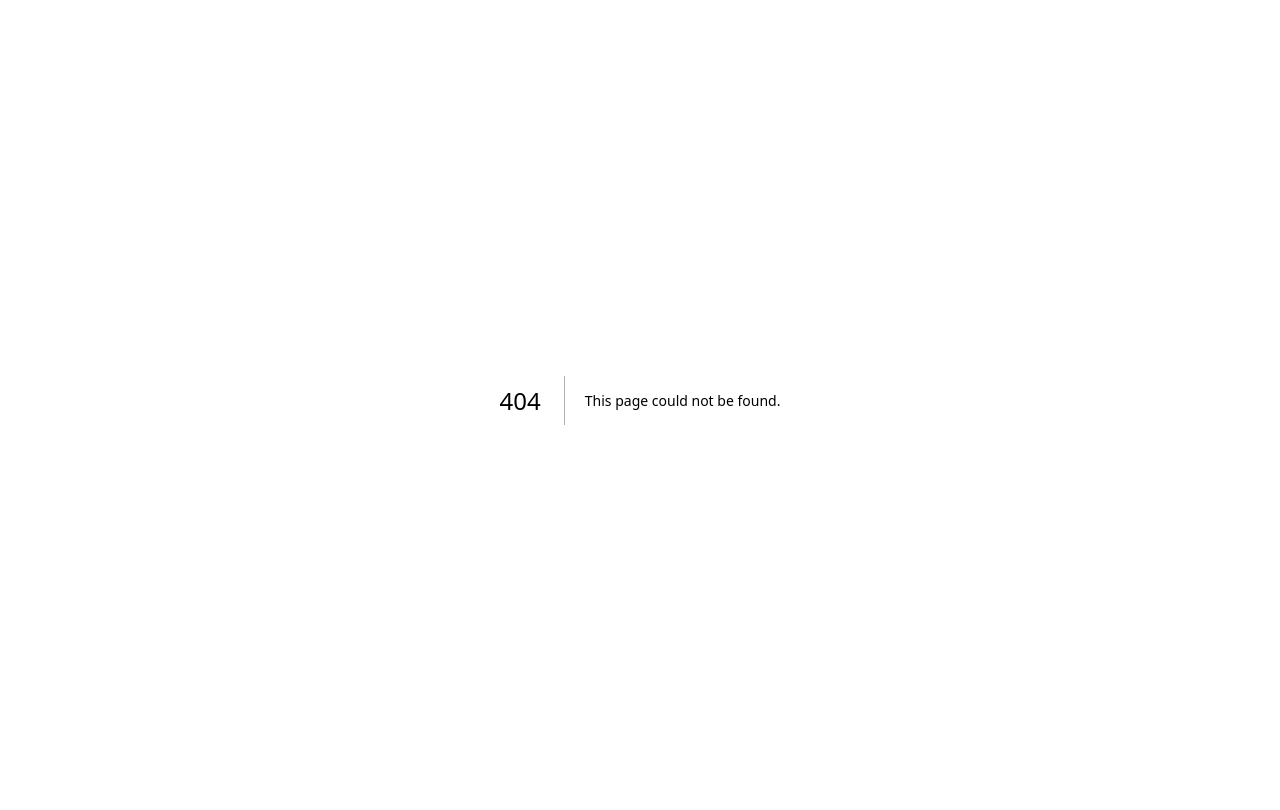
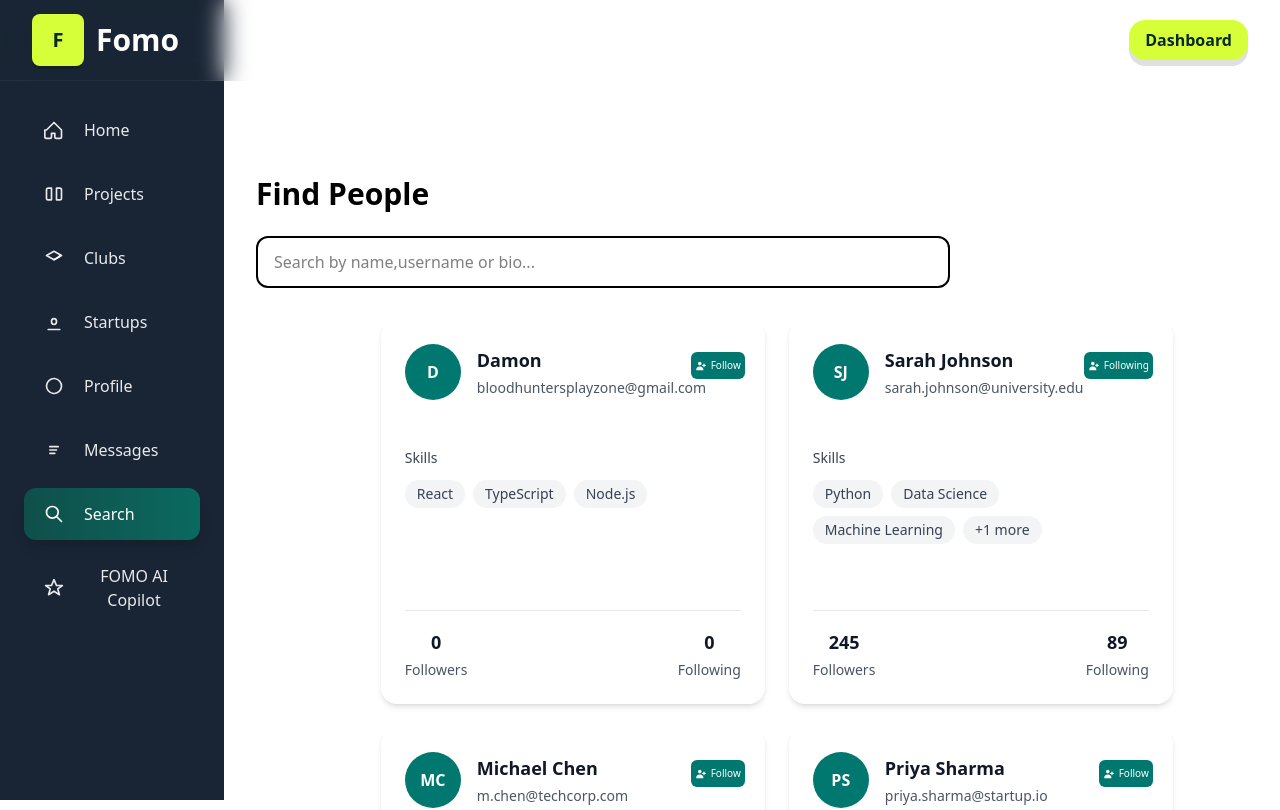
Before and after one commit to FO-MO/fomo-frontend, a Next.js app: page /students/search in a window 1280 px wide. Before the commit this address had no page. Shown: the top 810 px of the page. Built offline with nearby package versions, Linux system fonts and the light colour scheme.

Commit message:
finished search page

```diff
--- a/app/page.tsx
+++ b/app/page.tsx
@@ -1,3 +1,34 @@
+import Link from "next/link";
+
+//UDAYIPP SETUP TO NAVIGATE EASILY FOR NOW
 export default function Home() {
-  return <></>;
+  return (
+    <div className="min-h-screen bg-gray-50 flex items-center justify-center">
+      <div className="text-center">
+        <h1 className="text-4xl font-bold text-gray-900 mb-8">
+          Welcome to FOMO
+        </h1>
+        <div className="space-y-4">
+          <Link
+            href="/students/search"
+            className="block bg-teal-700 text-white px-8 py-4 rounded-lg text-lg font-medium hover:bg-teal-800 transition-colors"
+          >
+            Find People
+          </Link>
+          <Link
+            href="/students/clubs"
+            className="block bg-blue-700 text-white px-8 py-4 rounded-lg text-lg font-medium hover:bg-blue-800 transition-colors"
+          >
+            Browse Clubs
+          </Link>
+          <Link
+            href="/students/projects"
+            className="block bg-green-700 text-white px-8 py-4 rounded-lg text-lg font-medium hover:bg-green-800 transition-colors"
+          >
+            View Projects
+          </Link>
+        </div>
+      </div>
+    </div>
+  );
 }
--- a/app/students/projects/page.tsx
+++ b/app/students/projects/page.tsx
@@ -35,7 +35,7 @@ const mockProjects: Project[] = [
   },
 ];
 
-export default function StudentsPage() {
+export default function ProjectsPage() {
   return (
     <main className="w-full px-6 sm:px-8 pt-8 pb-16">
       <div className="flex items-start justify-between gap-6">
--- /dev/null
+++ b/app/students/search/page.tsx
@@ -0,0 +1,113 @@
+"use client";
+
+import React from "react";
+import SearchCard, { Profile } from "@/components/SearchCard";
+
+const mockProfiles: Profile[] = [
+  {
+    id: "1",
+    name: "Damon",
+    email: "bloodhuntersplayzone@gmail.com",
+    skills: ["React", "TypeScript", "Node.js"],
+    followersCount: 0,
+    followingCount: 0,
+    isFollowing: false,
+    avatarUrl: null,
+  },
+  {
+    id: "2",
+    name: "Sarah Johnson",
+    email: "sarah.johnson@university.edu",
+    skills: ["Python", "Data Science", "Machine Learning", "Django"],
+    followersCount: 245,
+    followingCount: 89,
+    isFollowing: true,
+    avatarUrl: null,
+  },
+  {
+    id: "3",
+    name: "Michael Chen",
+    email: "m.chen@techcorp.com",
+    skills: ["Java", "Spring Boot", "Microservices", "Docker"],
+    followersCount: 156,
+    followingCount: 203,
+    isFollowing: false,
+    avatarUrl: null,
+  },
+  {
+    id: "4",
+    name: "Priya Sharma",
+    email: "priya.sharma@startup.io",
+    skills: ["Frontend", "React", "UI/UX", "Figma"],
+    followersCount: 89,
+    followingCount: 134,
+    isFollowing: false,
+    avatarUrl: null,
+  },
+  {
+    id: "5",
+    name: "Alex Rodriguez",
+    email: "alex.r@devstudio.com",
+    skills: ["Full Stack", "Vue.js", "PostgreSQL", "AWS"],
+    followersCount: 67,
+    followingCount: 92,
+    isFollowing: true,
+    avatarUrl: null,
+  },
+  {
+    id: "6",
+    name: "Emma Thompson",
+    email: "emma.thompson@design.co",
+    skills: ["Product Design", "Prototyping", "User Research"],
+    followersCount: 312,
+    followingCount: 156,
+    isFollowing: false,
+    avatarUrl: null,
+  },
+];
+
+export default function SearchPage() {
+  return (
+    <main className="w-full px-6 sm:px-8 pt-24 pb-16">
+      <div className="max-w-6xl mx-auto">
+        <div className="flex items-start justify-between gap-6">
+          <div>
+            <h1 className="text-3xl font-extrabold">Find People</h1>
+          </div>
+        </div>
+
+        {/* search & filters */}
+        <div className="mt-6 flex flex-col sm:flex-row gap-4">
+          <div className="flex-1">
+            <div className="relative">
+              <input
+                className="w-[70%] border-2 rounded-xl focus:border-blue-400 px-2 py-3 pl-4"
+                placeholder="Search by name,username or bio..."
+              />
+            </div>
+          </div>
+        </div>
+
+        {/* grid */}
+        <div className="mt-8 flex flex-row justify-center flex-wrap w-[105%] gap-6">
+          {mockProfiles.map((profile) => (
+            <a
+              href="backendpeep"
+              key={profile.id}
+              className="transition-transform duration-300 ease-in-out hover:-translate-y-2"
+            >
+              <SearchCard
+                key={profile.id}
+                profile={profile}
+                onFollowToggle={(profileId) => {
+                  console.log("Follow toggled for profile:", profileId);
+                  // Here you would typically update the profile's following status
+                }}
+              />
+            </a>
+          ))}
+        </div>
+      </div>
+    </main>
+  );
+}
--- /dev/null
+++ b/components/SearchCard.tsx
@@ -0,0 +1,122 @@
+"use client";
+
+import React from "react";
+
+export type Profile = {
+  id: string | number;
+  name: string;
+  email: string;
+  avatarUrl?: string | null;
+  skills?: string[];
+  followersCount?: number;
+  followingCount?: number;
+  isFollowing?: boolean;
+};
+
+type Props = {
+  profile: Profile;
+  onFollowToggle?: (profileId: string | number) => void;
+};
+
+export default function SearchCard({ profile, onFollowToggle }: Props) {
+  const handleFollowClick = () => {
+    if (onFollowToggle) {
+      onFollowToggle(profile.id);
+    }
+  };
+
+  const getInitials = (name: string) => {
+    return name
+      .split(" ")
+      .map((word) => word.charAt(0).toUpperCase())
+      .join("")
+      .substring(0, 2);
+  };
+
+  return (
+    <article className="w-96 bg-white rounded-2xl overflow-hidden shadow-md p-6 flex flex-col h-96 relative">
+      {/* Follow Button - Absolutely positioned */}
+      <button
+        onClick={handleFollowClick}
+        className="absolute cursor-pointer top-8 right-5 bg-teal-700 text-white px-1 py-1.5 rounded-md text-[10px] font-medium hover:bg-teal-800 transition-colors flex items-center gap-1 z-10"
+      >
+        <svg className="w-3 h-3" fill="currentColor" viewBox="0 0 20 20">
+          <path d="M8 9a3 3 0 100-6 3 3 0 000 6zM8 11a6 6 0 016 6H2a6 6 0 016-6zM16 7a1 1 0 10-2 0v1h-1a1 1 0 100 2h1v1a1 1 0 102 0v-1h1a1 1 0 100-2h-1V7z" />
+        </svg>
+        {profile.isFollowing ? "Following" : "Follow"}
+      </button>
+
+      {/* Profile Header */}
+      <div className="flex items-start mb-6 min-h-[80px] pr-20">
+        <div className="flex items-center gap-4">
+          {/* Profile Picture */}
+          <div className="w-14 h-14 rounded-full bg-teal-700 flex items-center justify-center">
+            {profile.avatarUrl ? (
+              // eslint-disable-next-line @next/next/no-img-element
+              <img
+                src={profile.avatarUrl}
+                alt={profile.name}
+                className="w-14 h-14 rounded-full object-cover"
+              />
+            ) : (
+              <div className="text-white text-base font-semibold">
+                {getInitials(profile.name)}
+              </div>
+            )}
+          </div>
+
+          {/* Name and Email */}
+          <div className="flex-1 min-w-0">
+            <h3 className="text-lg font-semibold text-gray-900 truncate mb-1">
+              {profile.name}
+            </h3>
+            <p className="text-gray-600 text-sm truncate">{profile.email}</p>
+          </div>
+        </div>
+      </div>
+
+      {/* Skills Section */}
+      <div className="mb-6 flex-1 min-h-[100px] flex flex-col">
+        <h4 className="text-gray-700 font-medium mb-3 text-sm">Skills</h4>
+        <div className="flex flex-wrap gap-2 flex-1 content-start">
+          {profile.skills && profile.skills.length > 0 ? (
+            <>
+              {profile.skills.slice(0, 3).map((skill, index) => (
+                <span
+                  key={index}
+                  className="px-3 py-1 bg-gray-100 text-gray-700 text-sm rounded-full h-fit"
+                >
+                  {skill}
+                </span>
+              ))}
+              {profile.skills.length > 3 && (
+                <span className="px-3 py-1 bg-gray-100 text-gray-700 text-sm rounded-full h-fit">
+                  +{profile.skills.length - 3} more
+                </span>
+              )}
+            </>
+          ) : (
+            <span className="text-gray-400 text-sm">No skills listed</span>
+          )}
+        </div>
+      </div>
+
+      {/* Followers and Following */}
+      <div className="flex items-center justify-between pt-4 border-t border-gray-200 min-h-[70px]">
+        <div className="text-center">
+          <div className="text-lg font-semibold text-gray-900">
+            {profile.followersCount ?? 0}
+          </div>
+          <div className="text-sm text-gray-600 mt-1">Followers</div>
+        </div>
+
+        <div className="text-center">
+          <div className="text-lg font-semibold text-gray-900">
+            {profile.followingCount ?? 0}
+          </div>
+          <div className="text-sm text-gray-600 mt-1">Following</div>
+        </div>
+      </div>
+    </article>
+  );
+}
--- a/components/sideBar.tsx
+++ b/components/sideBar.tsx
@@ -1,5 +1,5 @@
 "use client";
-import React, { useEffect, useState } from "react";
+import React, { useEffect, useState, useCallback } from "react";
 import { usePathname } from "next/navigation";
 import Link from "next/link";
 
@@ -21,7 +21,7 @@ const items: Item[] = [
   { key: "startups", label: "Startups", href: "/students/startups" },
   { key: "profile", label: "Profile", href: "#" },
   { key: "messages", label: "Messages", href: "#" },
-  { key: "search", label: "Search", href: "#" },
+  { key: "search", label: "Search", href: "/students/search" },
   { key: "copilot", label: "FOMO AI Copilot", href: "#" },
 ];
 
@@ -176,7 +176,8 @@ function Icon({ name }: { name: string }) {
 export default function SideBar({ active = "home", className = "" }: Props) {
   const pathname = usePathname();
 
-  const getKeyFromPath = (p: string) => {
+  const getKeyFromPath = useCallback(
+    (p: string) => {
       if (!p) return active;
 
       // Handle root path
@@ -194,7 +195,9 @@ export default function SideBar({ active = "home", className = "" }: Props) {
 
       if (match) return match.key;
       return active;
-  };
+    },
+    [active]
+  );
 
   const [current, setCurrent] = useState<string>(() =>
     getKeyFromPath(pathname)
@@ -202,9 +205,8 @@ export default function SideBar({ active = "home", className = "" }: Props) {
 
   // Update the active item when the pathname changes
   useEffect(() => {
-    const newKey = getKeyFromPath(pathname);
-    setCurrent(newKey);
-  }, [pathname]);
+    setCurrent(getKeyFromPath(pathname));
+  }, [pathname, getKeyFromPath]);
 
   return (
     <aside
```
Lines whose indentation alone changed are shown as unchanged.
